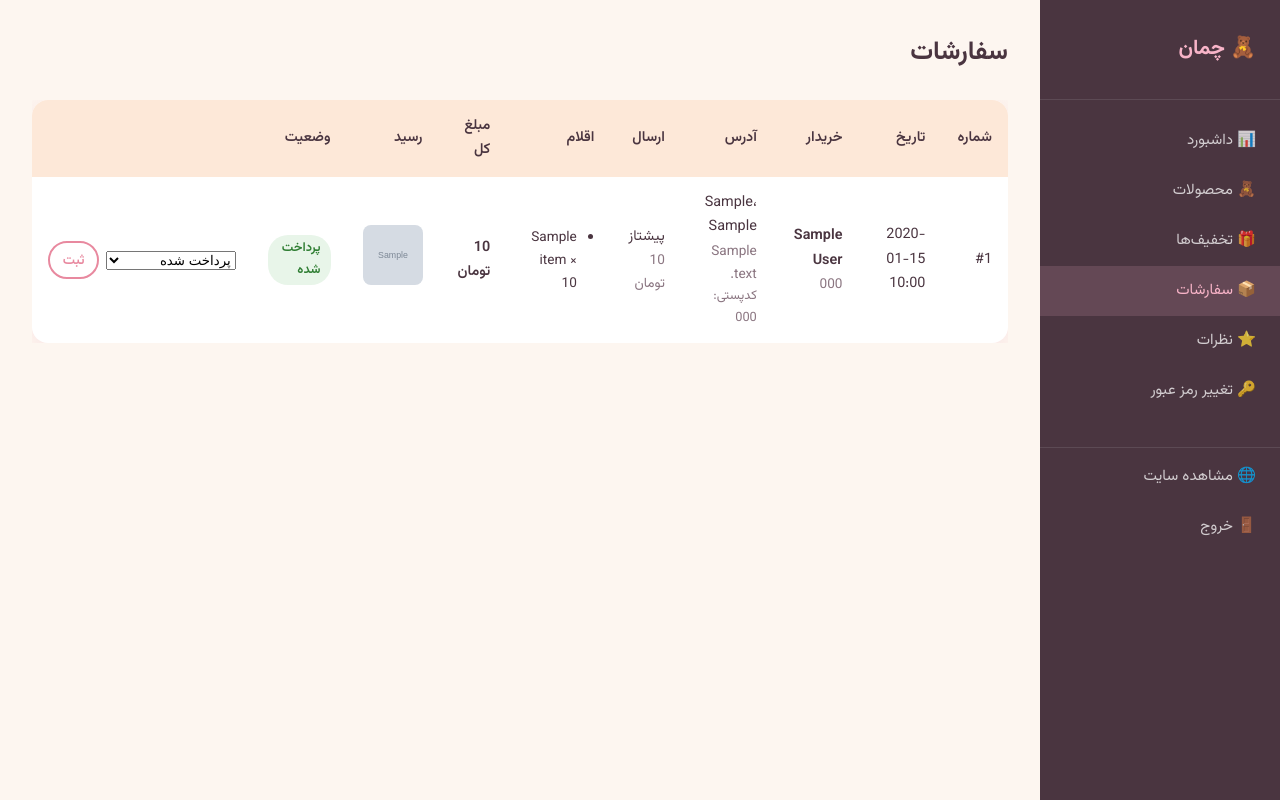
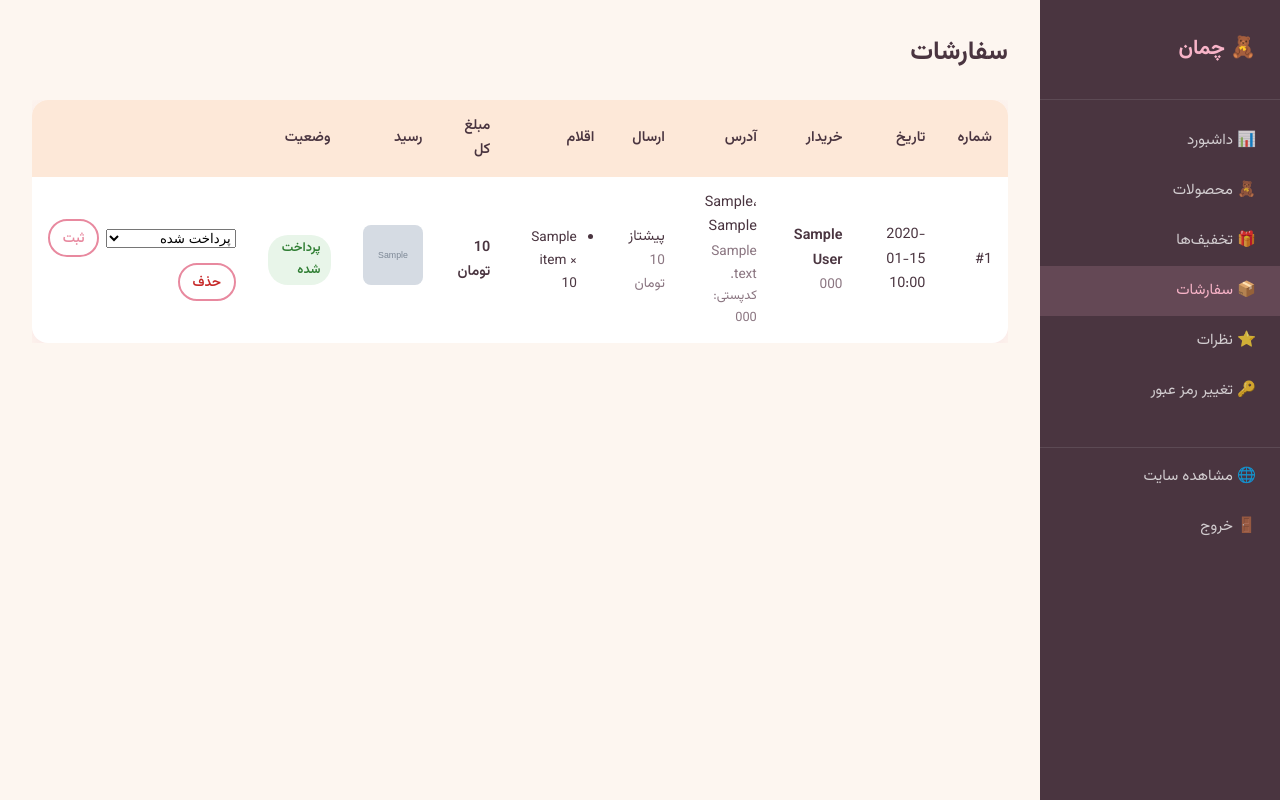
Before and after one commit to akhlaghimaryam91-stack/chamaands, a Flask app: page /admin/orders in a window 1280 px wide. Run offline with Flask 3, Linux system fonts and the light colour scheme; the visitor is signed in with stand-in values (Sample User, id 1); tables that the repository leaves empty hold one stand-in row (values such as "Sample post"); grey boxes marked "Sample" are stand-in pictures.

Commit message:
افزودن قابلیت حذف سفارش از پنل ادمین

```diff
--- a/app.py
+++ b/app.py
@@ -516,6 +516,16 @@ def admin_order_status(oid):
     return redirect(url_for('admin_orders'))
 
 
+@app.route('/admin/orders/<int:oid>/delete', methods=['POST'])
+@admin_required
+def admin_order_delete(oid):
+    order = Order.query.get_or_404(oid)
+    db.session.delete(order)
+    db.session.commit()
+    flash('سفارش حذف شد.', 'success')
+    return redirect(url_for('admin_orders'))
+
+
 @app.context_processor
 def inject_now():
     return {'now': datetime.utcnow()}
--- a/models.py
+++ b/models.py
@@ -109,7 +109,8 @@ class Order(db.Model):
     authority = db.Column(db.String(200))
     ref_id = db.Column(db.String(200))
     created_at = db.Column(db.DateTime, default=datetime.utcnow)
-    items = db.relationship('OrderItem', backref='order', lazy=True)
+    items = db.relationship('OrderItem', backref='order', lazy=True,
+                            cascade='all, delete-orphan')
 
 
 class Review(db.Model):
--- a/templates/admin/orders.html
+++ b/templates/admin/orders.html
@@ -86,6 +86,10 @@
           </select>
           <button type="submit" class="btn btn-outline" style="padding:.4rem .8rem;font-size:.85rem">ثبت</button>
         </form>
+        <form method="post" action="{{ url_for('admin_order_delete', oid=order.id) }}"
+              style="margin-top:.4rem" onsubmit="return confirm('این سفارش برای همیشه حذف شود؟')">
+          <button type="submit" class="btn btn-outline" style="padding:.4rem .8rem;font-size:.85rem;color:#c62828">حذف</button>
+        </form>
       </td>
     </tr>
     {% else %}
```
